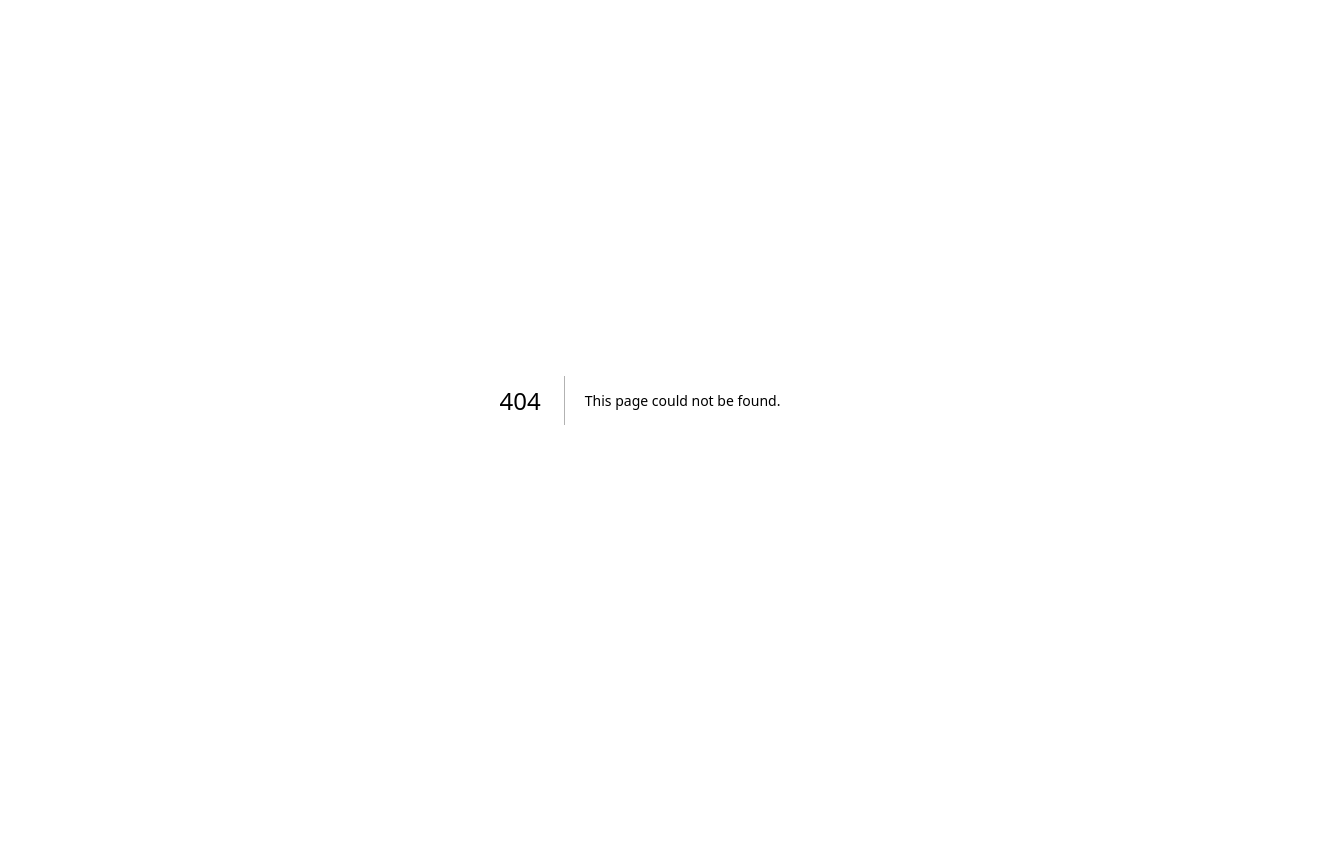
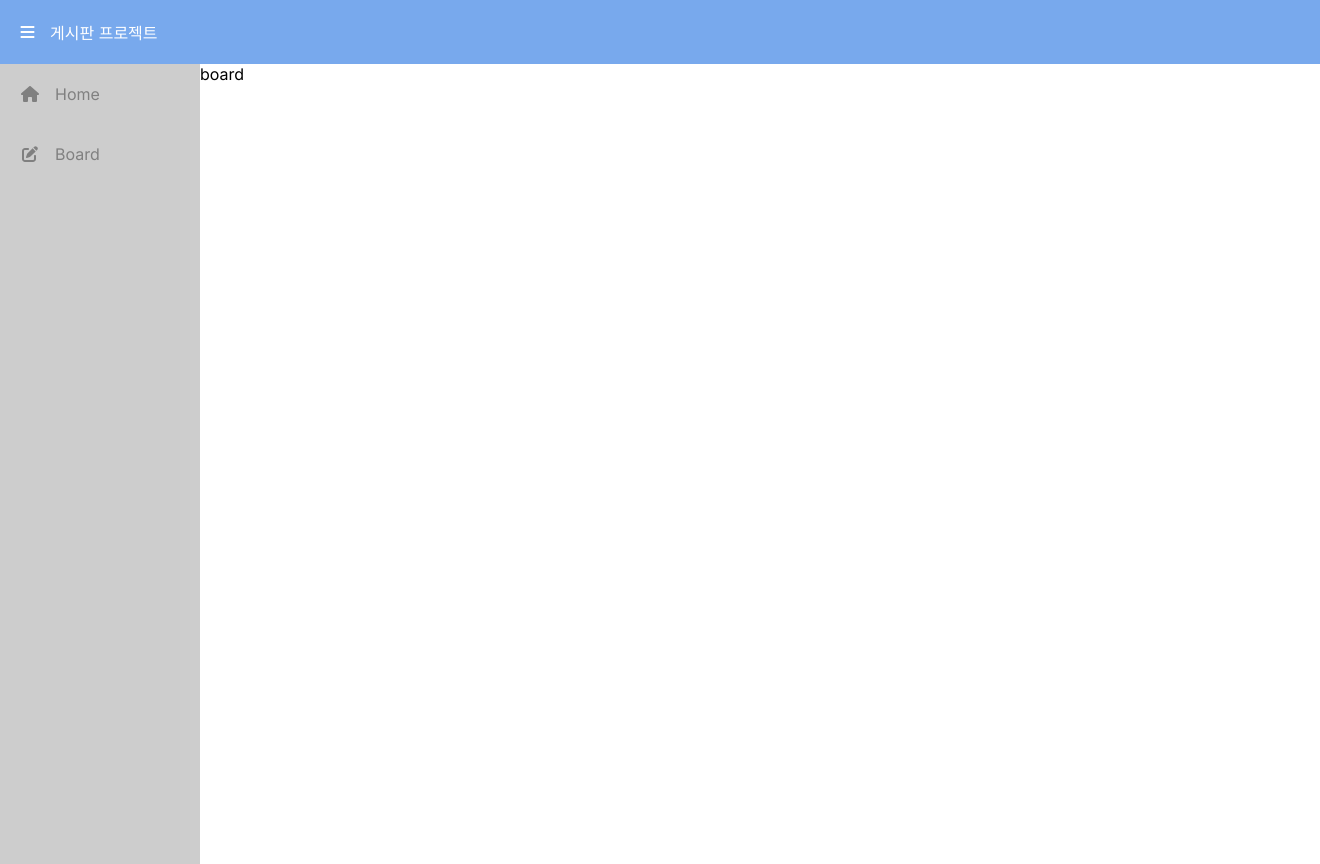
Before and after one commit to indevruis/my-board, a Next.js app: page /board in a window 1280 px wide. Before the commit this address had no page. Shown: the whole page, 1320 px wide, since content can reach past the window. Before the commit the page ends 800 px from the top, so only its background shows below. Built offline with nearby package versions, Linux system fonts and the light colour scheme.

Commit message:
[Feat] 레이아웃 및 라우팅

```diff
--- /dev/null
+++ b/app/board/page.js
@@ -0,0 +1,5 @@
+export default function Board(){
+  return (
+    <div>board</div>
+  )
+}
--- a/app/globals.css
+++ b/app/globals.css
@@ -0,0 +1,44 @@
+body {
+  margin: 0;
+  overflow: hidden;
+}
+
+.main-header {
+  width: 100%;
+  padding: 20px;
+  background-color: #78a9ed;
+  color: white;
+  display: flex;
+  align-items: center;
+}
+
+.menu-icon {
+  margin-right: 15px;
+  width: 15px;
+}
+
+.main-body {
+  display: flex;
+}
+
+.main-navbar {
+  flex: 0 0 200px;
+  background-color: rgb(205, 205, 205);
+  height: 100vh;
+  display: flex;
+  flex-direction: column;
+}
+
+.main-navbar a {
+  padding: 20px;
+  text-decoration: none;
+  color: grey;
+  margin-right: 10px;
+  display: flex;
+  align-items: center;
+}
+
+.navbar-icon {
+  width: 20px;
+  margin-right: 15px;
+}
--- a/app/layout.js
+++ b/app/layout.js
@@ -1,17 +1,42 @@
-import './globals.css'
-import { Inter } from 'next/font/google'
+import "./globals.css";
+import { Inter } from "next/font/google";
+import Link from "next/link";
+import { FontAwesomeIcon } from "@fortawesome/react-fontawesome";
+import {
+  faBars,
+  faHouse,
+  faPenToSquare,
+} from "@fortawesome/free-solid-svg-icons";
 
-const inter = Inter({ subsets: ['latin'] })
+const inter = Inter({ subsets: ["latin"] });
 
 export const metadata = {
-  title: 'Create Next App',
-  description: 'Generated by create next app',
-}
+  title: "Create Next App",
+  description: "Generated by create next app",
+};
 
 export default function RootLayout({ children }) {
   return (
     <html lang="en">
-      <body className={inter.className}>{children}</body>
+      <body className={inter.className}>
+        <div className="main-header">
+          <FontAwesomeIcon icon={faBars} className="menu-icon" />
+          <span>게시판 프로젝트</span>
+        </div>
+        <div className="main-body">
+          <div className="main-navbar">
+            <Link href="/">
+              <FontAwesomeIcon icon={faHouse} className="navbar-icon" />
+              <span>Home</span>
+            </Link>
+            <Link href="/board">
+              <FontAwesomeIcon icon={faPenToSquare} className="navbar-icon" />
+              <span>Board</span>
+            </Link>
+          </div>
+          <div>{children}</div>
+        </div>
+      </body>
     </html>
-  )
+  );
 }
--- a/package.json
+++ b/package.json
@@ -9,6 +9,9 @@
     "lint": "next lint"
   },
   "dependencies": {
+    "@fortawesome/fontawesome-svg-core": "^6.4.0",
+    "@fortawesome/free-solid-svg-icons": "^6.4.0",
+    "@fortawesome/react-fontawesome": "^0.2.0",
     "mongodb": "^5.5.0",
     "next": "13.4.2",
     "react": "18.2.0",
```
Also changed, not shown: 1 other file (tests, documents, lock files or other folders).
